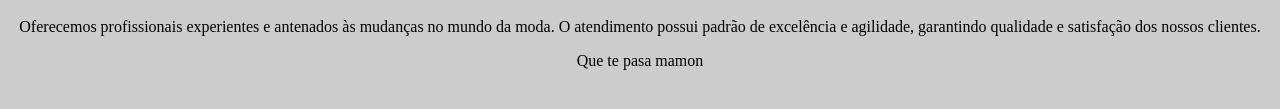
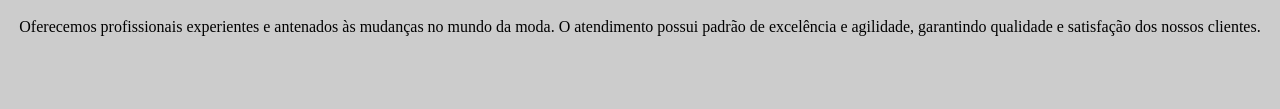
Before and after one commit to Willdavidjr55/Barbearia-Alura, a plain HTML site: page index.html in a window 1280 px wide. Shown: the part 673-782 px from the top of the page. Drawn offline with Linux system fonts and the light colour scheme.

Commit message:
sin mamon

```diff
--- a/index.html
+++ b/index.html
@@ -17,6 +17,5 @@
 <p id="missao"><em>Nossa missão é: <strong>"Proporcionar auto-estima e qualidade de vida aos clientes"</strong>.</em></p>
 
 <p>Oferecemos profissionais experientes e antenados às mudanças no mundo da moda. O atendimento possui padrão de excelência e agilidade, garantindo qualidade e satisfação dos nossos clientes.</p>
-<p> Que te pasa mamon </p>
     </body>
 </html>
```
